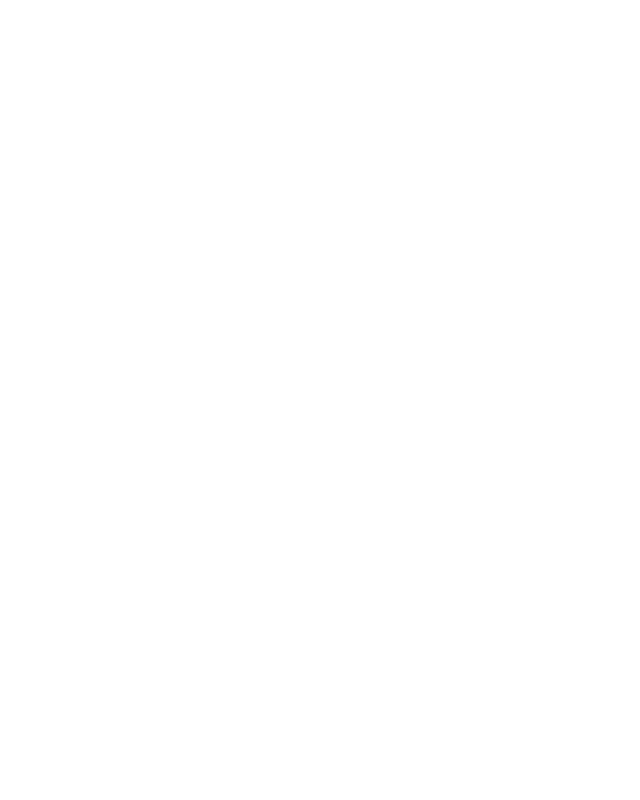
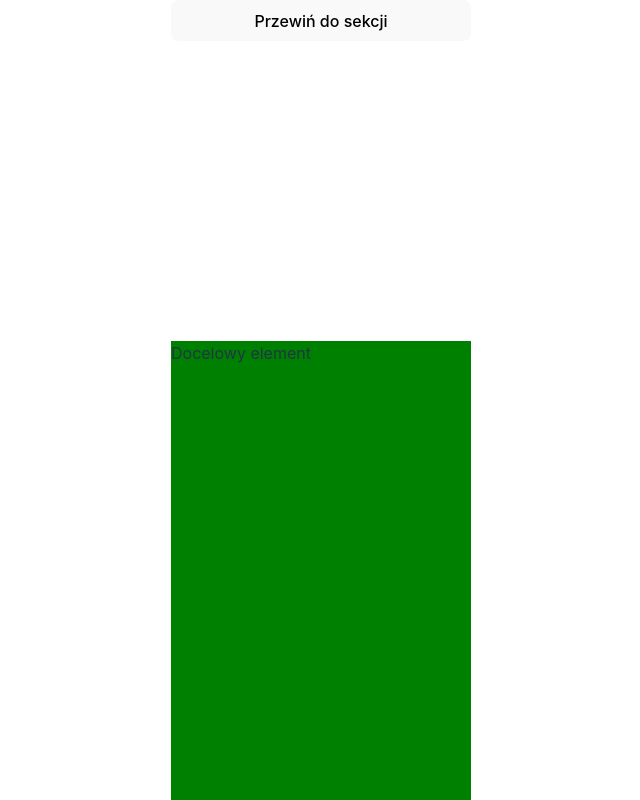
Before and after one commit to lukas-sikora/zadania-react, a React (Vite) app in the folder react-training/: page / in a window 1280 px wide. Shown: the top 800 px of the page, without its empty margins (319-959 px from the left). Built offline with nearby package versions, Linux system fonts and the light colour scheme.

Commit message:
use-ref-task/2

```diff
--- a/react-training/src/App.jsx
+++ b/react-training/src/App.jsx
@@ -1,5 +1,10 @@
 const App = () => {
-  return <div></div>;
+  return (
+    <div className="wrapper">
+      <button>Przewiń do sekcji</button>
+      <section>Docelowy element</section>
+    </div>
+  );
 };
 
 export default App;
--- a/react-training/src/index.css
+++ b/react-training/src/index.css
@@ -67,3 +67,16 @@ button:focus-visible {
     background-color: #f9f9f9;
   }
 }
+
+section {
+  background-color: green;
+  margin-top: 300px;
+  height: 1500px;
+  width: 300px;
+}
+
+.wrapper {
+  display: flex;
+  justify-content: center;
+  flex-direction: column;
+}
```
